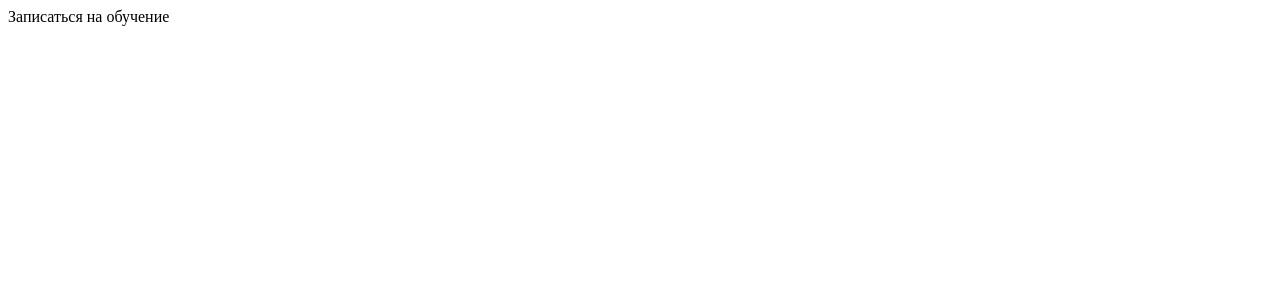
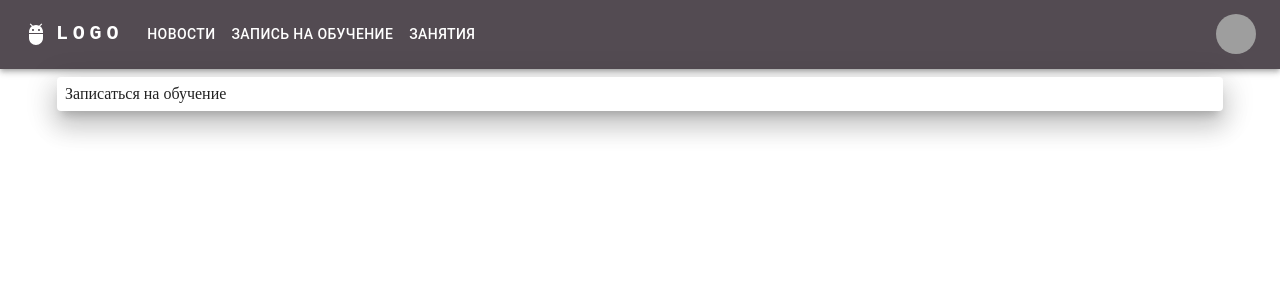
Before and after one commit to Nnder/doasaf, a React (Vite) app: page /newRecord in a window 1280 px wide. Shown: the top 300 px of the page. Built offline with nearby package versions, Linux system fonts and the light colour scheme; grey boxes are pictures that could not be loaded.

Commit message:
feat(app): navbar, new Components, devide components

```diff
--- /dev/null
+++ b/src/components/MainWrapper/Root.tsx
@@ -0,0 +1,37 @@
+import { useOutlet } from "react-router-dom";
+import { Box, Paper } from "@mui/material";
+import { Main } from "../../pages/Main";
+import { Navbar } from "../Navbar/Navbar";
+
+const Root = () => {
+  const outlet = useOutlet()
+  return (
+    <Box sx={{
+      width: '100vw',
+      display: 'flex',
+      justifyContent: 'center',
+      alignItems: 'center',
+      flexDirection: 'column',
+    }}>
+      <Navbar/>
+      <Box sx={{
+          m:{xs: 0, sm: 1},
+          width: '100%',
+          display: 'flex',
+          justifyContent: 'center',
+          alignItems: 'center',
+          flexDirection: 'column',
+        }}>
+        <Paper elevation={16} sx={{
+          p:{xs:0,sm:1},
+          py:{xs:1},
+          width: {xs:'100%', sm:'590px', md: '800px', lg: '1150px', xl: '1300px'}
+        }}>
+          {outlet || <Main/>}
+        </Paper>
+      </Box>
+    </Box>
+  );
+};
+
+export default Root
--- /dev/null
+++ b/src/components/Navbar/Navbar.tsx
@@ -0,0 +1,162 @@
+import { AppBar, Avatar, Box, Button, Container, IconButton, Menu, Toolbar, Tooltip, Typography } from "@mui/material"
+import MenuItem from '@mui/material/MenuItem';
+import AdbIcon from '@mui/icons-material/Adb';
+import MenuIcon from '@mui/icons-material/Menu';
+import { useState } from "react";
+import { NavLink } from "react-router-dom";
+
+
+
+const pages = [{path:'/news', name:'новости'}, {path:'/newRecord', name:'Запись на обучение'}, {path:'/learn', name:'занятия'}];
+const settings = ['Profile', 'Account', 'Dashboard', 'Logout'];
+
+export const Navbar = () => {
+
+  const [anchorElNav, setAnchorElNav] = useState<null | HTMLElement>(null);
+  const [anchorElUser, setAnchorElUser] = useState<null | HTMLElement>(null);
+
+  const handleOpenNavMenu = (event: React.MouseEvent<HTMLElement>) => {
+    setAnchorElNav(event.currentTarget);
+  };
+  const handleOpenUserMenu = (event: React.MouseEvent<HTMLElement>) => {
+    setAnchorElUser(event.currentTarget);
+  };
+
+  const handleCloseNavMenu = () => {
+    setAnchorElNav(null);
+  };
+
+  const handleCloseUserMenu = () => {
+    setAnchorElUser(null);
+  };
+
+  return (
+    <Box sx={{
+      width: '100%'
+    }}>
+      <AppBar position="static">
+        <Container maxWidth="xl">
+          <Toolbar disableGutters>
+            <AdbIcon sx={{ display: { xs: 'none', md: 'flex' }, mr: 1 }} />
+            <Typography
+              variant="h6"
+              noWrap
+              component="a"
+              href="#app-bar-with-responsive-menu"
+              sx={{
+                mr: 2,
+                display: { xs: 'none', md: 'flex' },
+                fontFamily: 'monospace',
+                fontWeight: 700,
+                letterSpacing: '.3rem',
+                color: 'inherit',
+                textDecoration: 'none',
+              }}
+            >
+              LOGO
+            </Typography>
+
+            <Box sx={{ flexGrow: 1, display: { xs: 'flex', md: 'none' } }}>
+              <IconButton
+                size="large"
+                aria-label="account of current user"
+                aria-controls="menu-appbar"
+                aria-haspopup="true"
+                onClick={handleOpenNavMenu}
+                color="inherit"
+              >
+                <MenuIcon />
+              </IconButton>
+              <Menu
+                id="menu-appbar"
+                anchorEl={anchorElNav}
+                anchorOrigin={{
+                  vertical: 'bottom',
+                  horizontal: 'left',
+                }}
+                keepMounted
+                transformOrigin={{
+                  vertical: 'top',
+                  horizontal: 'left',
+                }}
+                open={Boolean(anchorElNav)}
+                onClose={handleCloseNavMenu}
+                sx={{
+                  display: { xs: 'block', md: 'none' },
+                }}
+              >
+                {pages.map((page, index) => (
+                  <MenuItem key={index} onClick={handleCloseNavMenu}>
+                    <Typography textAlign="center"><NavLink to={page.path} style={{textDecoration: 'none'}}>{page.name}</NavLink></Typography>
+                  </MenuItem>
+                ))}
+              </Menu>
+            </Box>
+            <AdbIcon sx={{ display: { xs: 'flex', md: 'none' }, mr: 1 }} />
+            <Typography
+              variant="h5"
+              noWrap
+              component="a"
+              href="#app-bar-with-responsive-menu"
+              sx={{
+                mr: 2,
+                display: { xs: 'flex', md: 'none' },
+                flexGrow: 1,
+                fontFamily: 'monospace',
+                fontWeight: 700,
+                letterSpacing: '.3rem',
+                color: 'inherit',
+                textDecoration: 'none',
+              }}
+            >
+              LOGO
+            </Typography>
+            <Box sx={{ flexGrow: 1, display: { xs: 'none', md: 'flex' } }}>
+              {pages.map((page, index) => (
+                <NavLink to={page.path} style={{textDecoration: 'none'}}>
+                  <Button
+                    key={index}
+                    onClick={handleCloseNavMenu}
+                    sx={{ my: 2, color: 'white', display: 'block' }}
+                  >
+                    {page.name}
+                  </Button>
+                </NavLink>
+              ))}
+            </Box>
+
+            <Box sx={{ flexGrow: 0 }}>
+              <Tooltip title="Open settings">
+                <IconButton onClick={handleOpenUserMenu} sx={{ p: 0 }}>
+                  <Avatar alt="Remy Sharp" src="/static/images/avatar/2.jpg" />
+                </IconButton>
+              </Tooltip>
+              <Menu
+                sx={{ mt: '45px' }}
+                id="menu-appbar"
+                anchorEl={anchorElUser}
+                anchorOrigin={{
+                  vertical: 'top',
+                  horizontal: 'right',
+                }}
+                keepMounted
+                transformOrigin={{
+                  vertical: 'top',
+                  horizontal: 'right',
+                }}
+                open={Boolean(anchorElUser)}
+                onClose={handleCloseUserMenu}
+              >
+                {settings.map((setting) => (
+                  <MenuItem key={setting} onClick={handleCloseUserMenu}>
+                    <Typography textAlign="center">{setting}</Typography>
+                  </MenuItem>
+                ))}
+              </Menu>
+            </Box>
+          </Toolbar>
+        </Container>
+      </AppBar>
+    </Box>
+  )
+}
--- /dev/null
+++ b/src/index.css
@@ -0,0 +1,6 @@
+body {
+  padding: 0;
+  margin: 0;
+  min-width: 320px;
+  min-height: 100vh;
+}
--- a/src/main.tsx
+++ b/src/main.tsx
@@ -2,6 +2,7 @@ import React from 'react'
 import ReactDOM from 'react-dom/client'
 import MainProvider from './providers/MainProvider.tsx'
 import Router from './providers/Router.tsx'
+import './index.css'
 
 ReactDOM.createRoot(document.getElementById('root')!).render(
   <React.StrictMode>
--- /dev/null
+++ b/src/pages/Main.tsx
@@ -0,0 +1,5 @@
+export const Main = () => {
+  return (
+    <div>Main</div>
+  )
+}
--- a/src/providers/MainProvider.tsx
+++ b/src/providers/MainProvider.tsx
@@ -6,13 +6,13 @@ import { PropsWithChildren } from "react";
 const theme = createTheme({
   palette: {
     primary: {
-      main: "#201E1F",
+      main: "#534B52",
     },
     secondary: {
-      main: "#FEEFDD",
+      main: "#F1F0EA",
     },
     info: {
-      main: "#FF4000",
+      main: "#2D232E",
     },
   },
   components: {
--- a/src/providers/Router.tsx
+++ b/src/providers/Router.tsx
@@ -1,11 +1,5 @@
-import { Outlet, RouterProvider, createBrowserRouter } from "react-router-dom";
-const Root = () => {
-  return (
-    <>
-      <div>навбар + футер, {<div>Главная</div> || <Outlet/>}</div>
-    </>
-  );
-};
+import { RouterProvider, createBrowserRouter } from "react-router-dom";
+import Root from "../components/MainWrapper/Root";
 
 const router = createBrowserRouter([
   {
@@ -13,7 +7,7 @@ const router = createBrowserRouter([
     element: <Root />,
     errorElement: <div>error</div>,
     caseSensitive: true,
-  },
+    children: [
       {
         path: "/news",
         element: (
@@ -46,6 +40,9 @@ const router = createBrowserRouter([
           </>
         ),
       },
+    ]
+  },
+
   {
     path: "/sign",
     element: <div>Страница входа</div>,
```
Also changed, not shown: src/App.tsx (deleted, +0 -24 lines). Lines whose indentation alone changed are shown as unchanged.
